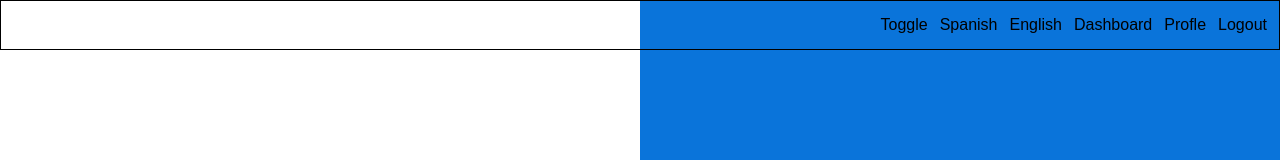
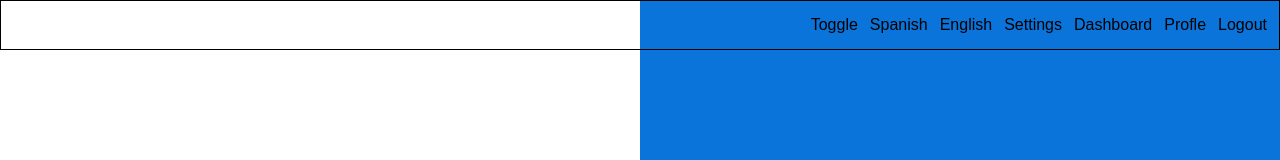
Before and after one commit to DavidJoao/intern-project, a Next.js app: page / in a window 1280 px wide. Shown: the top 160 px of the page. Built offline with nearby package versions, Linux system fonts and the light colour scheme; no server answers; sample sign-in values are in the browser's storage.

Commit message:
ADDED: Settings to navbar

```diff
--- a/src/app/components/general/Navbar.js
+++ b/src/app/components/general/Navbar.js
@@ -22,6 +22,7 @@ const Navbar = ({ session }) => {
                     <button onClick={() => logoutUser()}>Logout</button>
                     <Link href={'/pages/profile'}>Profle</Link>
                     <Link href={'/pages/home'}>Dashboard</Link>
+                    <Link href={'/pages/settings'}>Settings</Link>
                     <button onClick={() => changeLanguage('en')}>English</button>
                     <button onClick={() => changeLanguage('es')}>Spanish</button>
                     <button className="" onClick={() => toggleTheme()}>Toggle</button>
```
